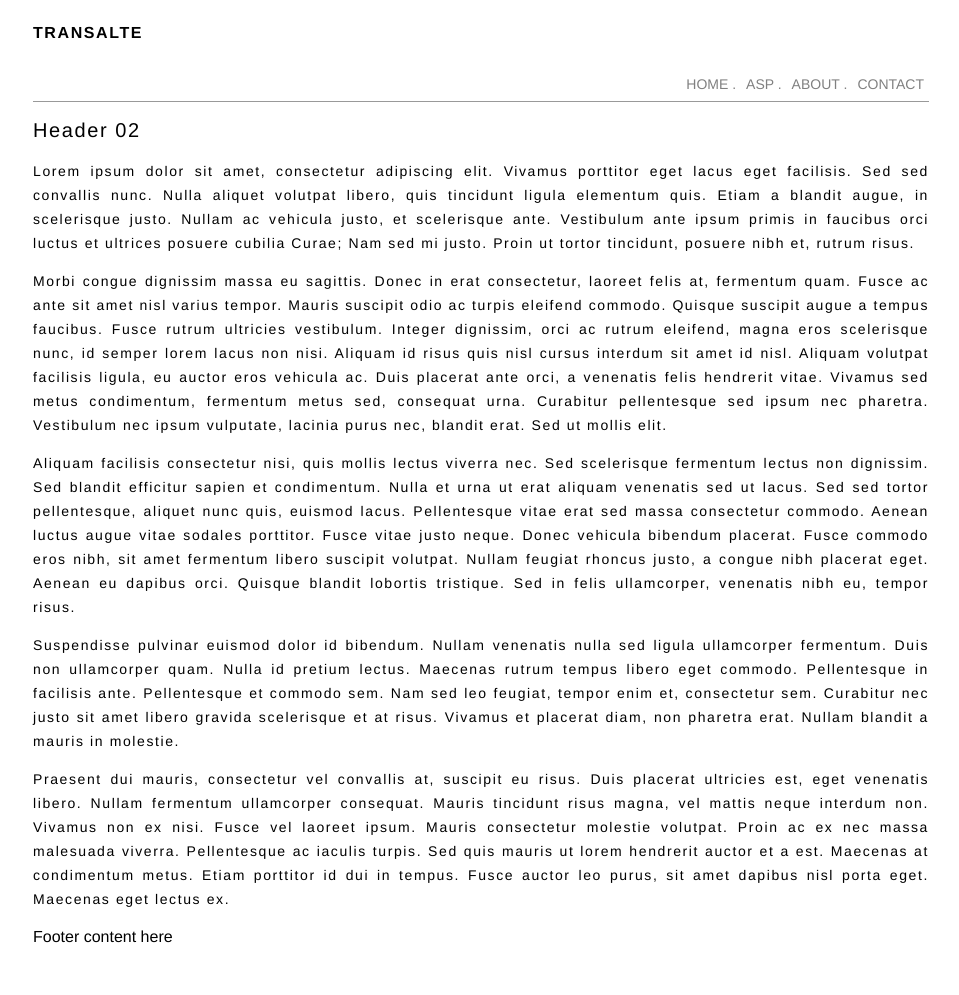
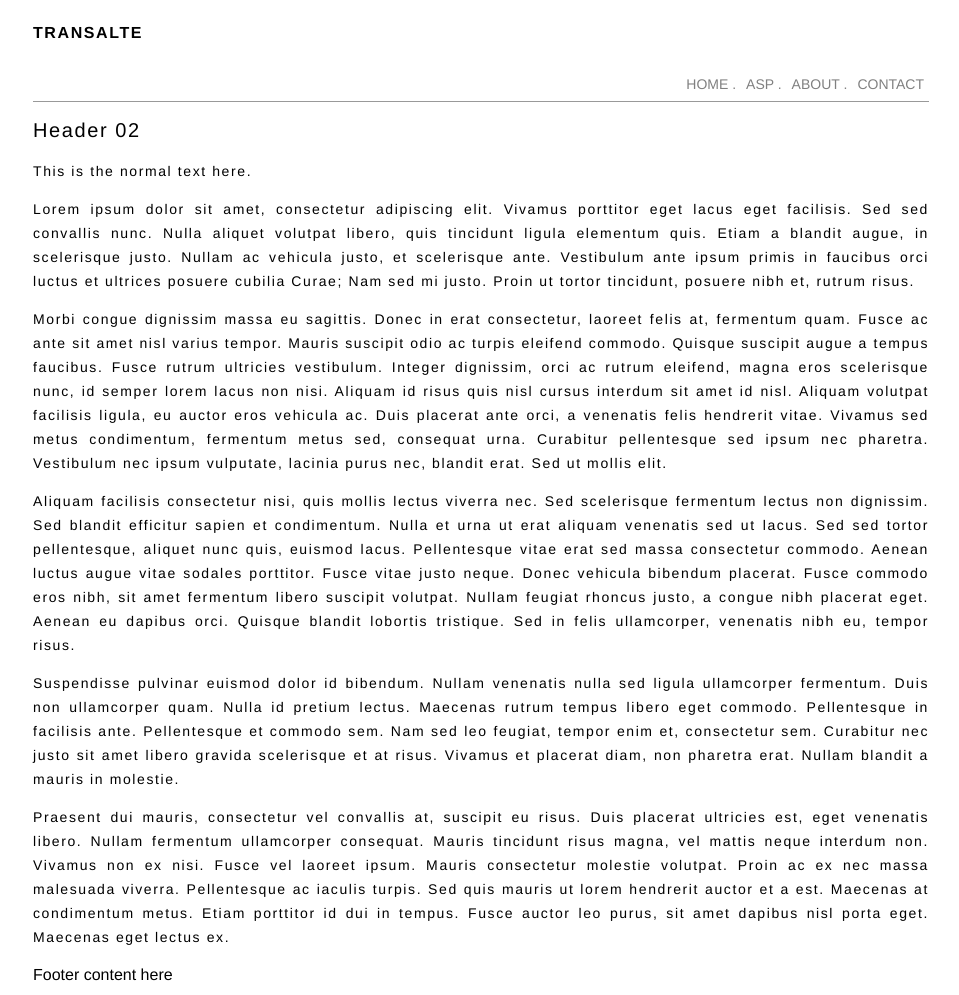
Before and after one commit to transalte/transalte.github.io, a Jekyll site: the page built from index.md, in a window 1280 px wide. Shown: the whole page, without its empty margins (159-1118 px from the left). Built offline with Jekyll 4.4.1, drawn with Linux system fonts in a browser that asks for light colours; our own code applies the rules of GitHub Pages for plain Markdown files; before the commit the page ends 957 px from its top, so only the background shows below that.

Commit message:
update check

```diff
--- a/index.md
+++ b/index.md
@@ -1,4 +1,7 @@
 ## Header 02
+
+This is the normal text here.
+
 
 Lorem ipsum dolor sit amet, consectetur adipiscing elit. Vivamus porttitor eget lacus eget facilisis. Sed sed convallis nunc. Nulla aliquet volutpat libero, quis tincidunt ligula elementum quis. Etiam a blandit augue, in scelerisque justo. Nullam ac vehicula justo, et scelerisque ante. Vestibulum ante ipsum primis in faucibus orci luctus et ultrices posuere cubilia Curae; Nam sed mi justo. Proin ut tortor tincidunt, posuere nibh et, rutrum risus.
 
```
